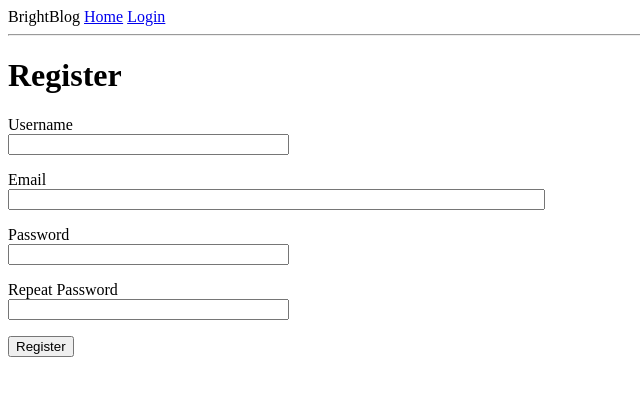
After one commit to PopCap/brightblog, a Flask app: page /register in a window 1280 px wide. The commit adds this page. Shown: the top 396 px of the page, without its empty margins (0-640 px from the left). Run offline with Flask 2, Linux system fonts and the light colour scheme.

Commit message:
User registration done

```diff
--- a/app/__init__.py
+++ b/app/__init__.py
@@ -2,14 +2,17 @@ from flask import Flask
 from config import Config
 from flask_sqlalchemy import SQLAlchemy
 from flask_migrate import Migrate
+from flask_login import LoginManager
 
 # app is defined as an instance of class Flask in the __init__.py script
 # making it a member of the app package
 app = Flask(__name__)
 
+# extensions need to be created and initialized right after the application instance
 app.config.from_object(Config)
 db = SQLAlchemy(app)
 migrate = Migrate(app, db)
+login = LoginManager(app)
 
 # importing at bottom to get around circular imports
 from app import routes, models
--- a/app/forms.py
+++ b/app/forms.py
@@ -1,9 +1,29 @@
 from flask_wtf import FlaskForm
 from wtforms import StringField, PasswordField, BooleanField, SubmitField
-from wtforms.validators import DataRequired
+from wtforms.validators import DataRequired, ValidationError, Email, EqualTo
+from app.models import User
 
 class LoginForm(FlaskForm):
     username = StringField('Username', validators=[DataRequired()])
     password = PasswordField('Password', validators=[DataRequired()])
     remember_me = BooleanField('Remember Me')
     submit = SubmitField('Sign In')
+
+class RegistrationForm(FlaskForm):
+    username = StringField('Username', validators=[DataRequired()])
+    email = StringField('Email', validators=[DataRequired(), Email()])
+    password = PasswordField('Password', validators=[DataRequired()])
+    password2 = PasswordField('Repeat Password', validators=[DataRequired(), EqualTo('password')])
+    submit = SubmitField('Register')
+
+    # the following functions are custom validators for the WTForms
+    # making sure there are no duplicates
+    def validate_username(self, username):
+        user = User.query.filter_by(username=username.data).first()
+        if user is not None:
+            raise ValidationError('Please use a different username.')
+
+    def validate_email(self, email):
+        user = User.query.filter_by(email=email.data).first()
+        if user is not None:
+            raise ValidationError('Please use a different email address.')
--- a/app/routes.py
+++ b/app/routes.py
@@ -1,21 +1,53 @@
 from flask import render_template, flash, redirect, url_for
-from app import app
-from app.forms import LoginForm
+from app import app, db
+from app.forms import LoginForm, RegistrationForm
+from app.models import User
+from flask_login import current_user, login_user, logout_user
 
 @app.route('/')
 @app.route('/index')
 def index():
-    user = {'username' : 'Matthew'}
-    return render_template('index.html', title='Home', user=user)
+    posts = [
+        {
+            'author': {'username': 'Bob'},
+            'title': 'Test',
+            'body': 'Teeeeeeeeeeeeeeest'
+        }
+    ]
+    return render_template('index.html', title='Home Page', posts=posts)
 
 # methods override the default for login form
 @app.route('/login', methods=['GET', 'POST'])
 def login():
+    if current_user.is_authenticated:
+        return redirect(url_for('index'))
     form = LoginForm()
     # False with GET request, True with POST if also valid
     # add error message later when validation fails
     if form.validate_on_submit():
-        flash('Login requested for user {}, remember_me={}'.format(
-            form.username.data, form.remember_me.data))
+        user = User.query.filter_by(username=form.username.data).first()
+        if user is None or not user.check_password(form.password.data):
+            flash('Invalid username or password')
+            return redirect_url(url_for('login'))
+        login_user(user, remember=form.remember_me.data)
         return redirect(url_for('index'))
     return render_template('login.html', title='Sign In', form=form)
+
+@app.route('/logout')
+def logout():
+    logout_user()
+    return redirect(url_for('index'))
+
+@app.route('/register', methods=['GET', 'POST'])
+def register():
+    if current_user.is_authenticated:
+        return redirect(url_for('index'))
+    form = RegistrationForm()
+    if form.validate_on_submit():
+        user = User(username=form.username.data, email=form.email.data)
+        user.set_password(form.password.data)
+        db.session.add(user)
+        db.session.commit()
+        flash('Welcome to Brightblog ' + form.username.data + '!')
+        return redirect(url_for('login'))
+    return render_template('register.html', title='Register', form=form)
--- a/app/templates/base.html
+++ b/app/templates/base.html
@@ -10,7 +10,11 @@
         <div>
         BrightBlog
         <a href="{{ url_for('index') }}">Home</a>
+        {% if current_user.is_anonymous %}
         <a href="{{ url_for('login') }}">Login</a>
+        {% else %}
+        <a href="{{url_for('logout') }}">Logout</a>
+        {% endif %}
         </div>
         <hr>
         {% with messages = get_flashed_messages() %}
--- a/app/templates/index.html
+++ b/app/templates/index.html
@@ -1,7 +1,7 @@
 {% extends "base.html" %}
 
 {% block content %}
-    <h1>Hi, {{ user.username }}!</h1>
+    <h1>Hi, {{ current_user.username }}!</h1>
     {% for post in posts %}
     <div><p>{{ post.author.username }} says: <b>{{ post.body }}</b></p></div>
     {% endfor %}
--- a/app/templates/login.html
+++ b/app/templates/login.html
@@ -23,5 +23,6 @@
         </p>
         <p>{{ form.remember_me() }} {{ form.remember_me.label }}</p>
         <p>{{ form.submit() }}</p>
+        <p>New User? <a href="{{ url_for('register') }}">Click Here to Register!</a></p>
     </form>
 {% endblock %}
--- /dev/null
+++ b/app/templates/register.html
@@ -0,0 +1,37 @@
+{% extends "base.html" %}
+
+{% block content %}
+    <h1>Register</h1>
+    <form action="" method="post">
+        {{ form.hidden_tag() }}
+        <p>
+            {{ form.username.label }}<br>
+            {{ form.username(size=32) }}<br>
+            {% for error in form.username.errors %}
+            <span style="color: red;">[{{ error }}]</span>
+            {% endfor %}
+        </p>
+        <p>
+            {{ form.email.label }}<br>
+            {{ form.email(size=64) }}<br>
+            {% for error in form.email.errors %}
+            <span style="color: red;">[{{ error }}]</span>
+            {% endfor %}
+        </p>
+        <p>
+            {{ form.password.label }}<br>
+            {{ form.password(size=32) }}<br>
+            {% for error in form.password.errors %}
+            <span style="color: red;">[{{ error }}]</span>
+            {% endfor %}
+        </p>
+        <p>
+            {{ form.password2.label }}<br>
+            {{ form.password2(size=32) }}<br>
+            {% for error in form.password2.errors %}
+            <span style="color: red;">[{{ error }}]</span>
+            {% endfor %}
+        </p>
+        <p>{{ form.submit() }}</p>
+    </form>
+{% endblock %}
```
Also changed, not shown: app/models.py (+16 -4 lines), README.md, app.db.
